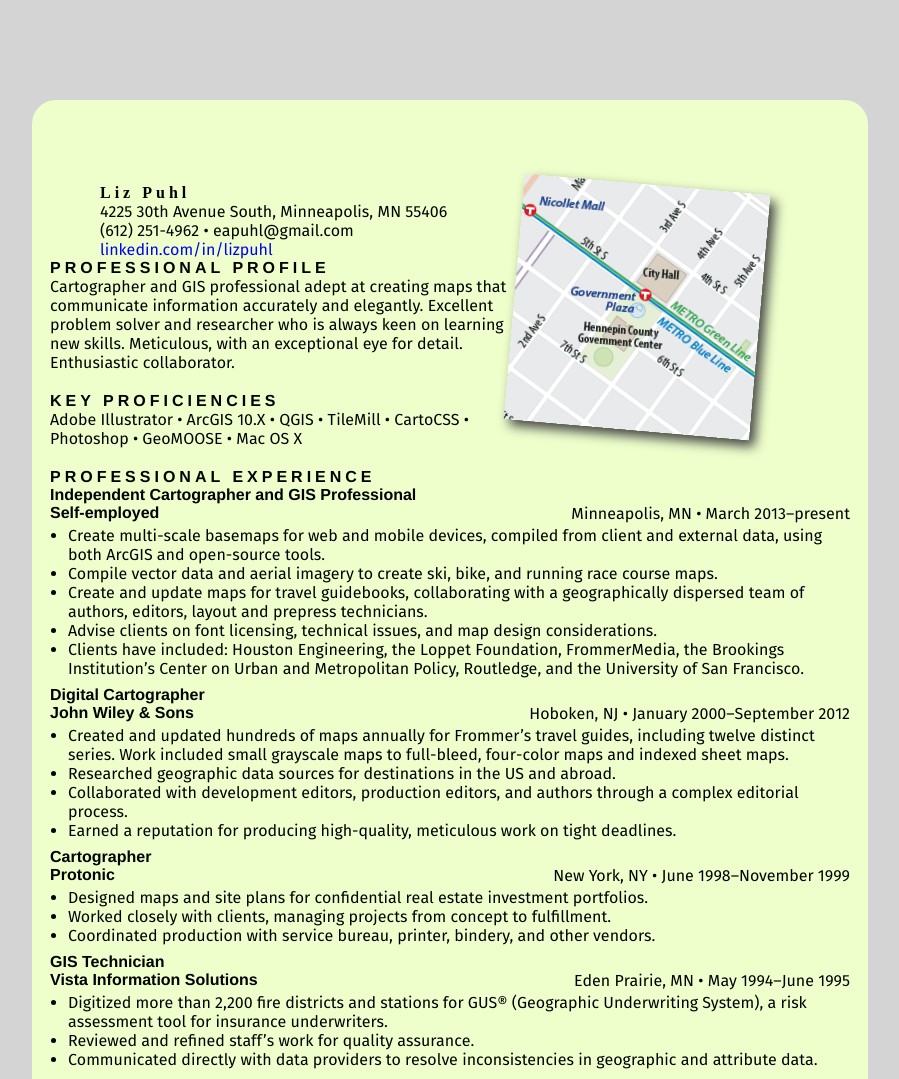
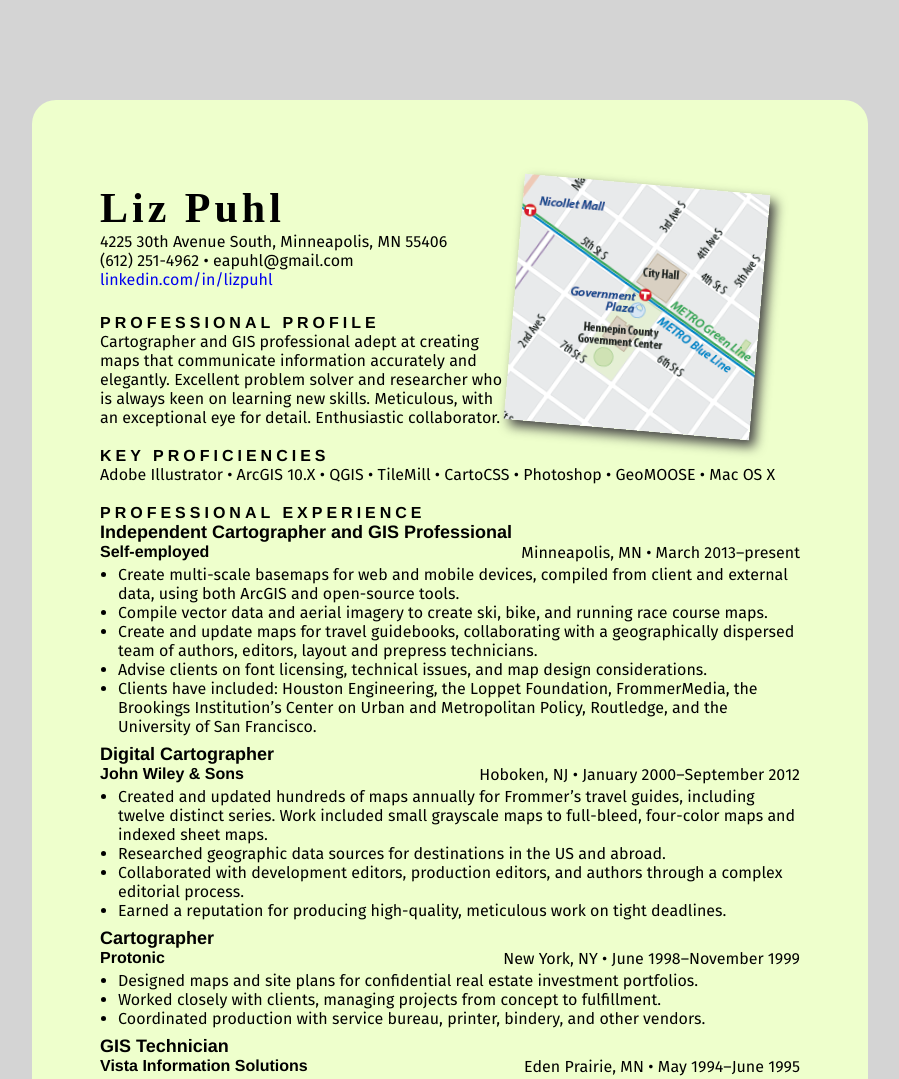
Before and after one commit to lpuhl/lpuhl.github.io, a plain HTML site: page index.html in a window 1280 px wide. Shown: the top 1079 px of the page, without its empty margins (190-1089 px from the left). Drawn offline with Linux system fonts and the light colour scheme; a web font is replaced by a local one.

Commit message:
Update stylesheet.css

```diff
--- a/stylesheet.css
+++ b/stylesheet.css
@@ -45,7 +45,7 @@ header {
 }
 
 main {
-  padding: 25 50px 50px 50px;
+  padding: 25px 50px 50px 50px;
 }
 
 img {
@@ -63,11 +63,11 @@ h1 {
   font-family: 'FiraSans-Regular';
   letter-spacing: 4px;
   font-weight: bold;
-  font-size: 42;
+  font-size: 42px;
 }
 
 #contact-info {
-  font-size: 16;
+  font-size: 16px;
   list-style-type: none;
   padding-left: 0;
 }
@@ -94,7 +94,7 @@ h2 {
 /* Jobs */
 h3 {
   font-weight: bold;
-  font-size: 18;
+  font-size: 18px;
 }
 
 .employer-city-date {
```
